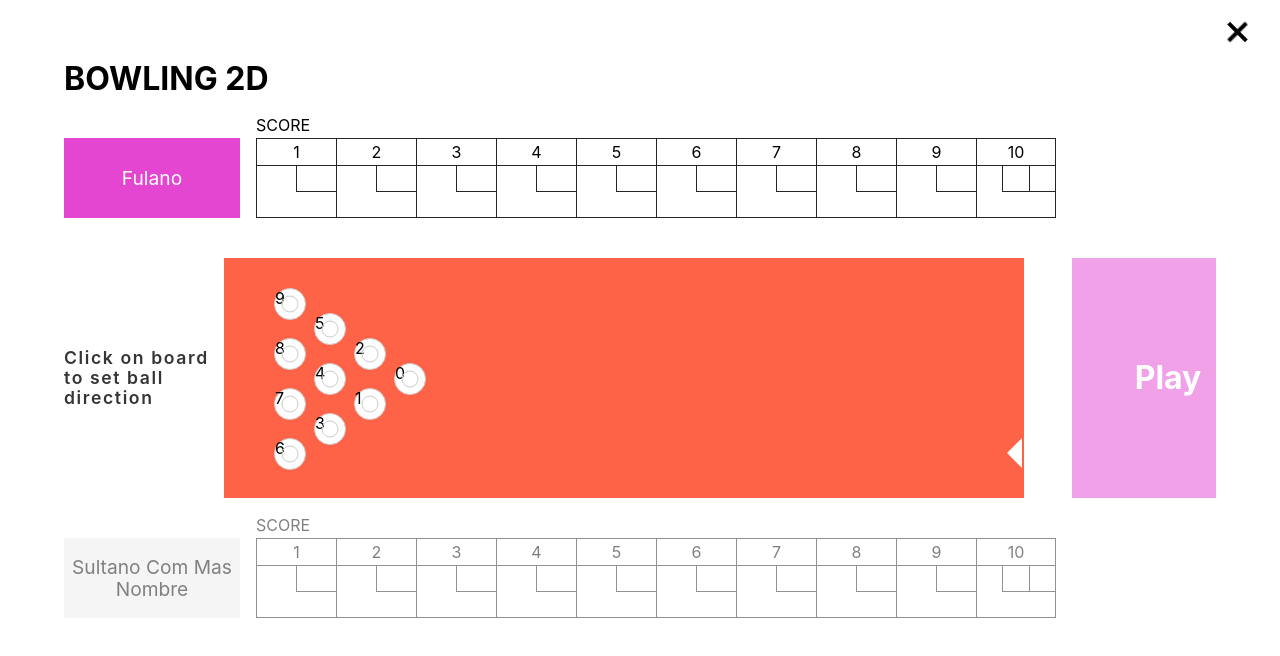
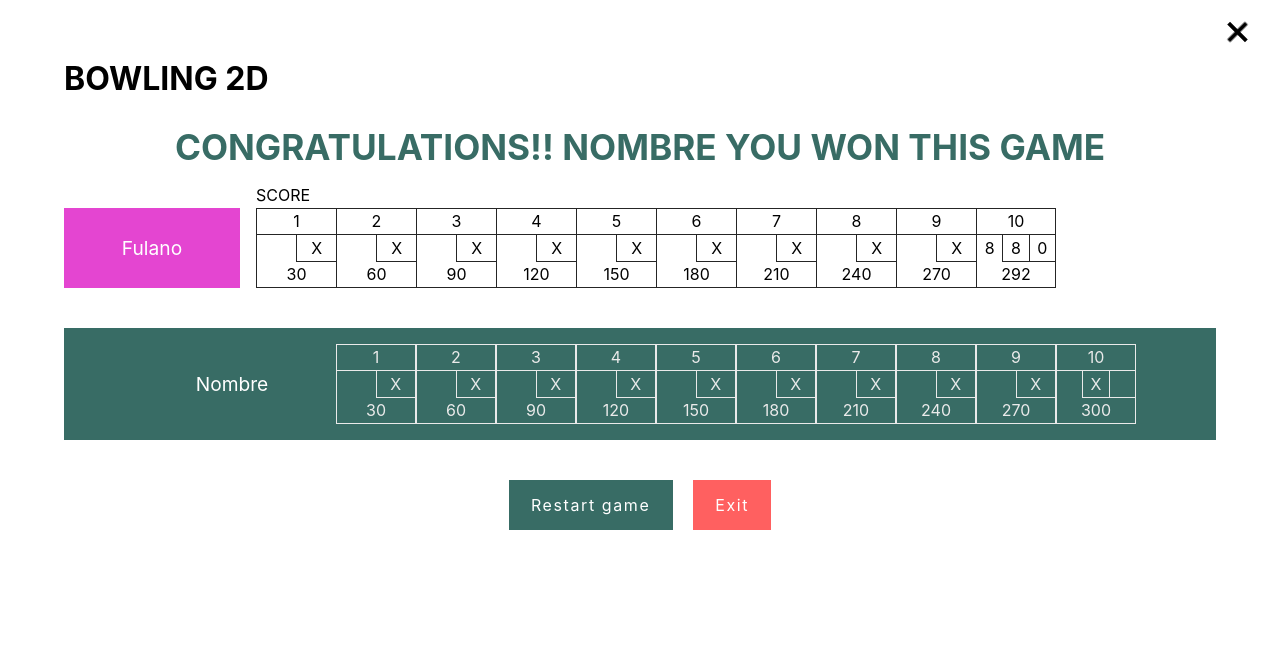
Before and after one commit to SirAnderss/bowling-2d, a Vue app: page /game in a window 1280 px wide. Shown: the top 656 px of the page. Built offline with nearby package versions, Linux system fonts and the light colour scheme.

Commit message:
Feature congrats page working

```diff
--- a/src/components/gamePage/Score.vue
+++ b/src/components/gamePage/Score.vue
@@ -20,6 +20,9 @@ export default {
     turn: {
       type: Number,
       required: true
+    },
+    winner: {
+      type: Object,
     }
   },
 
@@ -29,6 +32,8 @@ export default {
     const currentTurn = computed(() => props.turn)
 
     const color = computed(() => props.player.color)
+
+    const winningPlayer = computed(() => props.winner)
 
     const scoreBoard = computed(() => {
       if (state.game.scoreBoard.length) {
@@ -51,16 +56,23 @@ export default {
       color,
       currentTurn,
       scoreBoard,
-      acumulated
+      acumulated,
+      winningPlayer
     }
   }
 }
 </script>
 
 <template>
-  <div class="score" :class="player.player !== currentTurn && 'disabled'">
+  <div
+    class="score"
+    :class="winningPlayer ? winningPlayer.player === acumulated.player && 'champion' : player.player !== currentTurn && 'disabled'"
+  >
     <h2>SCORE</h2>
-    <div class="player">
+    <div
+      class="player"
+      :class="winningPlayer ? winningPlayer.player === acumulated.player ? 'winner' : '' : ''"
+    >
       <span>{{ player.name }}</span>
     </div>
     <ScoreItem
@@ -69,6 +81,7 @@ export default {
       :score="scoreBoard ? scoreBoard.games[idx] : []"
       :total="acumulated ? acumulated.score[idx] : 0"
       :scoreBoard="scoreBoard ? scoreBoard.games : []"
+      :win="winningPlayer.player === acumulated.player"
       v-for="(item, idx) in [...Array(10)]"
       :key="idx"
     />
@@ -117,4 +130,17 @@ prop-color= v-bind(color)
 
     span
       filter: invert(0)
+
+.winner
+  background: transparent !important
+  color: #252525 !important
+
+  // span
+  //   filter: invert(100%) !important
+.champion
+  background: #386C65 !important
+  padding: 1rem 0
+  color: #fff !important
+  display: flex
+  justify-content: center
 </style>
--- a/src/components/gamePage/ScoreItem.vue
+++ b/src/components/gamePage/ScoreItem.vue
@@ -20,6 +20,10 @@ export default {
     },
     scoreBoard: {
       type: Array,
+      required: true
+    },
+    win: {
+      type: Boolean,
       required: true
     },
   },
@@ -56,13 +60,13 @@ export default {
 </script>
 
 <template>
-  <table class="score-item" :class="index === 9 && 'last-item'">
+  <table class="score-item" :class="`${index === 9 ? 'last-item' : ''} ${win ? 'winner' : ''}`">
     <tr>
       <td colspan="3" v-text="index + 1"></td>
     </tr>
     <tr>
       <td>{{ number ? number[0] : '' }}</td>
-      <td class="scuare">{{ scuare ? scuare[1] : '-' }}</td>
+      <td class="scuare">{{ scuare ? scuare[0] : '-' }}</td>
       <td class="scuare" v-if="index === 9">{{ scuare[1] }}</td>
     </tr>
     <tr>
@@ -73,6 +77,7 @@ export default {
 
 <style lang="stylus" scoped>
 border= 0.5px solid #252525;
+border-win = 0.5px solid #eaeaea;
 
 .score-item
   width: 5rem
@@ -97,4 +102,18 @@ border= 0.5px solid #252525;
 
 .last-item
   border-right: border
+
+.winner
+  border: border-win
+
+  tr:first-of-type
+    border-bottom: border-win
+
+  tr
+    td
+      color: #eaeaea !important
+
+    .scuare
+      border-left: border-win
+      border-bottom: border-win
 </style>
--- a/src/pages/Play.vue
+++ b/src/pages/Play.vue
@@ -2,6 +2,7 @@
 import { computed, onMounted, ref, watch } from 'vue'
 import { useRouter } from 'vue-router'
 import { useStore } from 'vuex'
+import Button from '../components/Button.vue'
 import Container from '../components/Container.vue'
 import CloseButton from '../components/gamePage/CloseButton.vue'
 import PlayBoard from '../components/gamePage/PlayBoard.vue'
@@ -17,7 +18,7 @@ const mockPlayers = [
     color: randomColor()
   },
   {
-    name: 'sultano com mas nombre',
+    name: 'nombre',
     score: 0,
     player: 2,
     id: 'asdfasdfg',
@@ -45,7 +46,8 @@ export default {
     Container,
     Score,
     CloseButton,
-    PlayBoard
+    PlayBoard,
+    Button
   },
 
   setup() {
@@ -56,7 +58,10 @@ export default {
     const turn = computed(() => state.game.turn)
     const game = computed(() => state.game.game)
     const strike = computed(() => state.game.strike)
+    const acumulated = computed(() => state.game.acumulatedScore)
+    const gameOver = computed(() => state.game.gameOver)
     const loading = ref(true)
+    const winner = ref(null)
 
     const currentPlayer = computed(() => state.player.player)
 
@@ -81,6 +86,28 @@ export default {
       }
     }
 
+    const dispatchActions = () => {
+      dispatch('game/setStandBy', true)
+      dispatch('game/setScore', currentPlayer.value.player)
+
+      // Change player animation
+
+      setTimeout(() => {
+        dispatch('game/setStandBy', false)
+        dispatch('game/setStrike', false)
+        dispatch('game/resetBowls')
+        changePlayer(currentPlayer.value.player)
+      }, 2000);
+    }
+
+    const restartGame = () => {
+      replace({ path: '/game' })
+    }
+
+    const exit = () => {
+      replace({ path: '/register' })
+    }
+
     onMounted(() => {
       if (!players.value.length) {
         replace({ path: '/register' })
@@ -89,45 +116,67 @@ export default {
 
       dispatch('player/setCurrentPlayer', players.value[0])
 
+      if (gameOver.value) {
+        const results = acumulated.value.map(player => {
+          const score = player.score.reduce((a, b) => (a > b ? a : b));
+
+          const dataPlayer = players.value.find(p => p.player === player.player);
+          dataPlayer.score = score;
+
+          return { player: dataPlayer };
+        });
+
+        winner.value = results.sort((a, b) => b.player.score - a.player.score)[0].player
+      }
+
       setTimeout(() => {
         loading.value = false
       }, 1000);
 
     })
 
-    watch([strike, turn, game], ([strike, turn, game], [prevStrike, prevTurn, prevGame]) => {
-      if (strike) {
-        dispatch('game/setScore', currentPlayer.value.player)
-        dispatch('game/setStandBy', true)
-
-        setTimeout(() => {
-          changePlayer(currentPlayer.value.player)
-          dispatch('game/setStrike', false)
-          dispatch('game/resetBowls')
-          dispatch('game/setStandBy', false)
-
-        }, 2000);
-
+    watch([strike, turn, game, acumulated, players], ([strike, turn, game, acumulated, players]) => {
+      if (!players.length) {
+        replace({ path: '/register' })
         return
       }
+      const checkGameScores = acumulated ? acumulated.map(score => score.score.length) : []
 
-      if (game < 10) {
-        if (turn === 3) {
-          dispatch('game/setStandBy', true)
-          dispatch('game/setScore', currentPlayer.value.player)
-          // animation of change player
-          setTimeout(() => {
-            dispatch('game/setStandBy', false)
-            dispatch('game/resetBowls')
-            changePlayer(currentPlayer.value.player)
-          }, 2000);
+      const gamePlay = checkGameScores.every(score => score < 10)
+      const finish = checkGameScores.every(score => score === 10)
+
+      if (finish) {
+        dispatch('game/setGameOver', true)
+
+        const results = acumulated.map(player => {
+          const score = player.score.reduce((a, b) => (a > b ? a : b));
+
+          const dataPlayer = players.find(p => p.player === player.player);
+          dataPlayer.score = score;
+
+          return { player: dataPlayer };
+        });
+
+        winner.value = results.sort((a, b) => b.player.score - a.player.score)[0]?.player
+      }
+
+      if (gamePlay) {
+        if (strike) {
+          dispatchActions()
           return
         }
-      }
 
-      if (game === 10) {
+        if (turn === 3) {
+          dispatchActions()
+          return
+        }
+      } else {
+        if (strike) {
+          dispatchActions()
+          return
+        }
         if (turn === 4) {
-          console.log('end player game')
+          dispatchActions()
           return
         }
       }
@@ -139,7 +188,12 @@ export default {
       half,
       scoreBoard,
       loading,
-      changePlayer
+      acumulated,
+      gameOver,
+      winner,
+      changePlayer,
+      restartGame,
+      exit
     }
   }
 }
@@ -151,15 +205,32 @@ export default {
     <div class="game-page" v-else>
       <h1>BOWLING 2D</h1>
       <CloseButton />
-      <Score :currentGame="0" :player="currentPlayer" :turn="currentPlayer.player" />
-      <PlayBoard :player="currentPlayer" :changePlayer="changePlayer" />
+      <h2 v-if="winner" class="credits">Congratulations!! {{ winner.name }} you won this game</h2>
+      <Score
+        :currentGame="0"
+        :player="currentPlayer"
+        :turn="currentPlayer.player"
+        :winner="winner"
+      />
+      <PlayBoard :player="currentPlayer" :changePlayer="changePlayer" v-if="!gameOver" />
       <Score
         :currentGame="0"
         :player="player"
         :turn="currentPlayer.player"
+        :winner="winner"
         v-for="(player, idx) in scoreBoard"
         :key="idx"
       />
+      <div class="restart">
+        <Button
+          label="Restart game"
+          :action="restartGame"
+          :disabled="false"
+          :loading="false"
+          bg="success"
+        />
+        <Button label="Exit" :action="exit" :disabled="false" :loading="false" bg="danger" />
+      </div>
     </div>
   </Container>
 </template>
@@ -171,6 +242,12 @@ export default {
   box-sizing: border-box
   margin: auto
   overflow-y: auto
+
+  .credits
+    text-align: center
+    text-transform: uppercase
+    font-size: 2.2rem
+    color: #386C65
 
   .close
     position: absolute
@@ -191,4 +268,10 @@ export default {
       height: 100%
       background: #000
       transform: rotate(90deg)
+
+  .restart
+    width: 100%
+    display: flex
+    justify-content: center
+    gap: 20px
 </style>
--- a/src/pages/Register.vue
+++ b/src/pages/Register.vue
@@ -9,6 +9,10 @@ export default {
   components: {
     Container,
     Form
+  },
+  mounted() {
+    this.$store.dispatch('game/clearAllStates')
+    this.$store.dispatch('player/clearAllStates')
   }
 }
 </script>
--- a/src/store/modules/game.js
+++ b/src/store/modules/game.js
@@ -17,12 +17,25 @@ const state = () => {
   return {
     strike: false,
     bowls: [...Array(10).keys()],
-    scoreBoard: [],
-    acumulatedScore: [],
+    scoreBoard: [
+      {
+        player: 1,
+        games: [[10], [10], [10], [10], [10], [10], [10], [10], [10], [8, 0]]
+      },
+      {
+        player: 2,
+        games: [[10], [10], [10], [10], [10], [10], [10], [10], [10], [10]]
+      }
+    ],
+    acumulatedScore: [
+      { player: 1, score: [30, 60, 90, 120, 150, 180, 210, 240, 270, 292] },
+      { player: 2, score: [30, 60, 90, 120, 150, 180, 210, 240, 270, 300] }
+    ],
     tempGameScores: [],
     turn: 1,
     standBy: false,
-    game: 1
+    game: 1,
+    gameOver: true
   }
 }
 
@@ -147,6 +160,14 @@ const actions = {
         score: scoreByFrames
       })
     }
+  },
+
+  setGameOver({ commit }, value) {
+    commit('SET_GAME_OVER', value)
+  },
+
+  clearAllStates({ commit }) {
+    commit('CLEAR_ALL_STATES')
   }
 }
 
@@ -214,6 +235,21 @@ const mutations = {
 
   SET_STAND_BY(state, value) {
     state.standBy = value
+  },
+
+  SET_GAME_OVER(state, value) {
+    state.gameOver = value
+  },
+
+  CLEAR_ALL_STATES(state) {
+    state.strike = false
+    state.bowls = [...Array(10).keys()]
+    state.scoreBoard = []
+    state.acumulatedScore = []
+    state.turn = 1
+    state.standBy = false
+    state.game = 1
+    state.gameOver = false
   }
 }
 
--- a/src/store/modules/player.js
+++ b/src/store/modules/player.js
@@ -14,6 +14,10 @@ const actions = {
 
   setCurrentPlayer({ commit }, player) {
     commit('SET_CURRENT_PLAYER', player)
+  },
+
+  clearAllStates({ commit }) {
+    commit('CLEAR_ALL_STATES')
   }
 }
 
@@ -29,6 +33,12 @@ const mutations = {
 
   SET_CURRENT_PLAYER(state, player) {
     state.player = player
+  },
+
+  CLEAR_ALL_STATES(state) {
+    state.players = []
+    state.scores = []
+    state.player = {}
   }
 }
 
```
